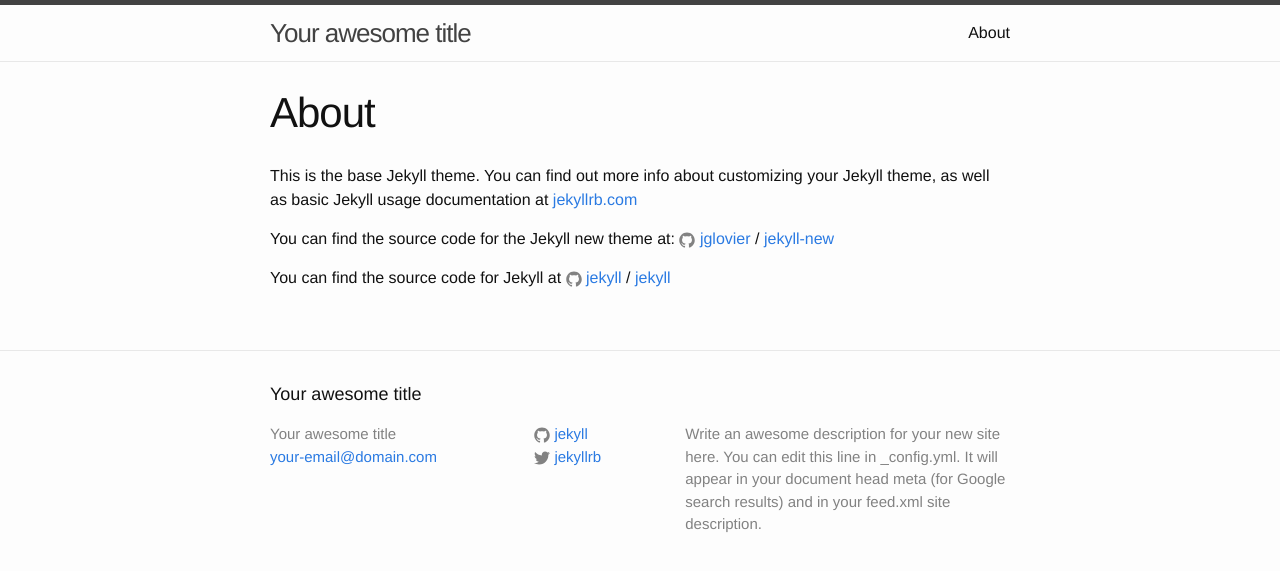
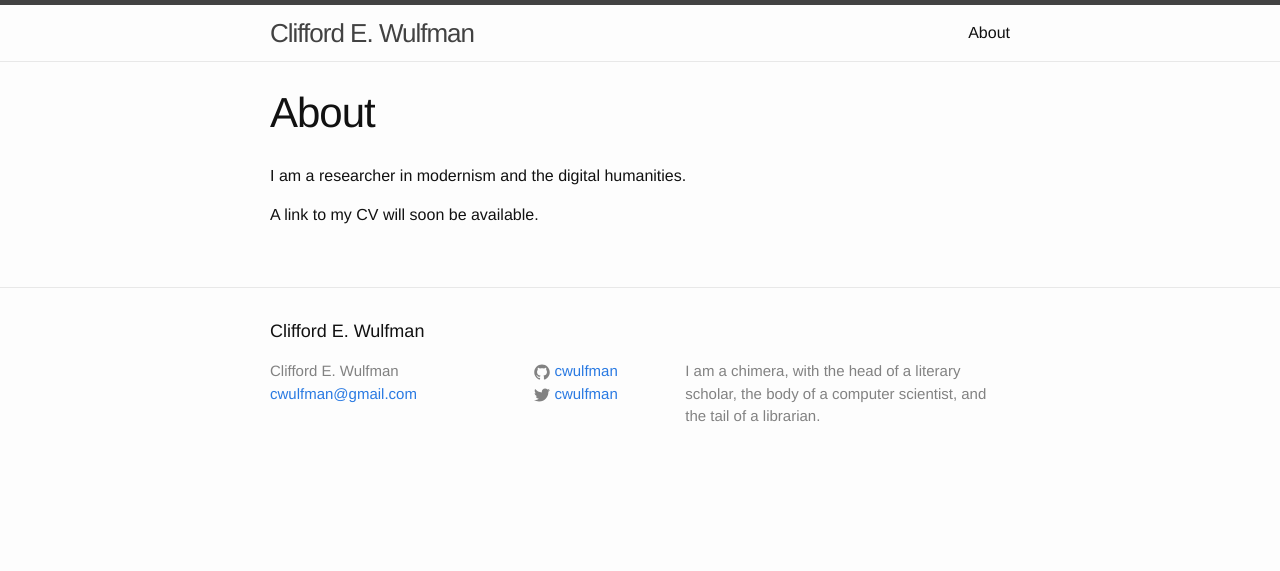
Before and after one commit to cwulfman/cwulfman.github.io, a Jekyll site: the page built from about.md, in a window 1280 px wide. Shown: the top 571 px of the page. Built offline with Jekyll 4.4.1, drawn with Linux system fonts in a browser that asks for light colours.

Commit message:
stripping down to bare bones to begin.

```diff
--- a/_config.yml
+++ b/_config.yml
@@ -6,16 +6,14 @@
 # 'jekyll serve'. If you change this file, please restart the server process.
 
 # Site settings
-title: Your awesome title
-email: your-email@domain.com
+title: Clifford E. Wulfman
+email: cwulfman@gmail.com
 description: > # this means to ignore newlines until "baseurl:"
-  Write an awesome description for your new site here. You can edit this
-  line in _config.yml. It will appear in your document head meta (for
-  Google search results) and in your feed.xml site description.
+  I am a chimera, with the head of a literary scholar, the body of a computer scientist, and the tail of a librarian.
 baseurl: "" # the subpath of your site, e.g. /blog
-url: "http://yourdomain.com" # the base hostname & protocol for your site
-twitter_username: jekyllrb
-github_username:  jekyll
+url: "http://cwulfman.github.io" # the base hostname & protocol for your site
+twitter_username: cwulfman
+github_username:  cwulfman
 
 # Build settings
 markdown: kramdown
--- a/_layouts/default.html
+++ b/_layouts/default.html
@@ -1,5 +1,5 @@
 <!DOCTYPE html>
-<html>
+<html xmlns="http://www.w3.org/1999/xhtml">
 
   {% include head.html %}
 
--- a/about.md
+++ b/about.md
@@ -4,12 +4,6 @@ title: About
 permalink: /about/
 ---
 
-This is the base Jekyll theme. You can find out more info about customizing your Jekyll theme, as well as basic Jekyll usage documentation at [jekyllrb.com](http://jekyllrb.com/)
+I am a researcher in modernism and the digital humanities.
 
-You can find the source code for the Jekyll new theme at:
-{% include icon-github.html username="jglovier" %} /
-[jekyll-new](https://github.com/jglovier/jekyll-new)
-
-You can find the source code for Jekyll at
-{% include icon-github.html username="jekyll" %} /
-[jekyll](https://github.com/jekyll/jekyll)
+A link to my CV will soon be available.
```
Also changed, not shown: _posts/2016-06-06-welcome-to-jekyll.markdown (deleted, +0 -25 lines), _posts/2016-08-05-work-in-progress.markdown (added, +8 -0 lines).
